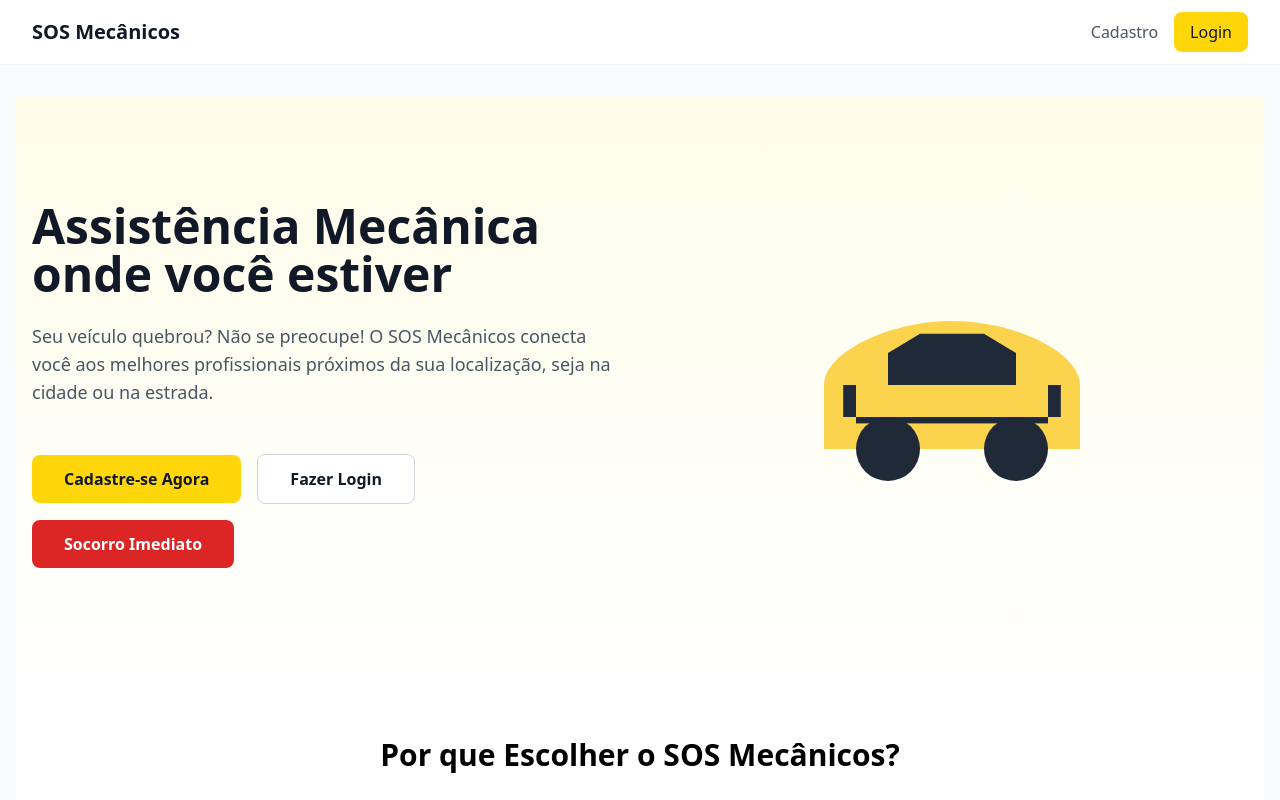
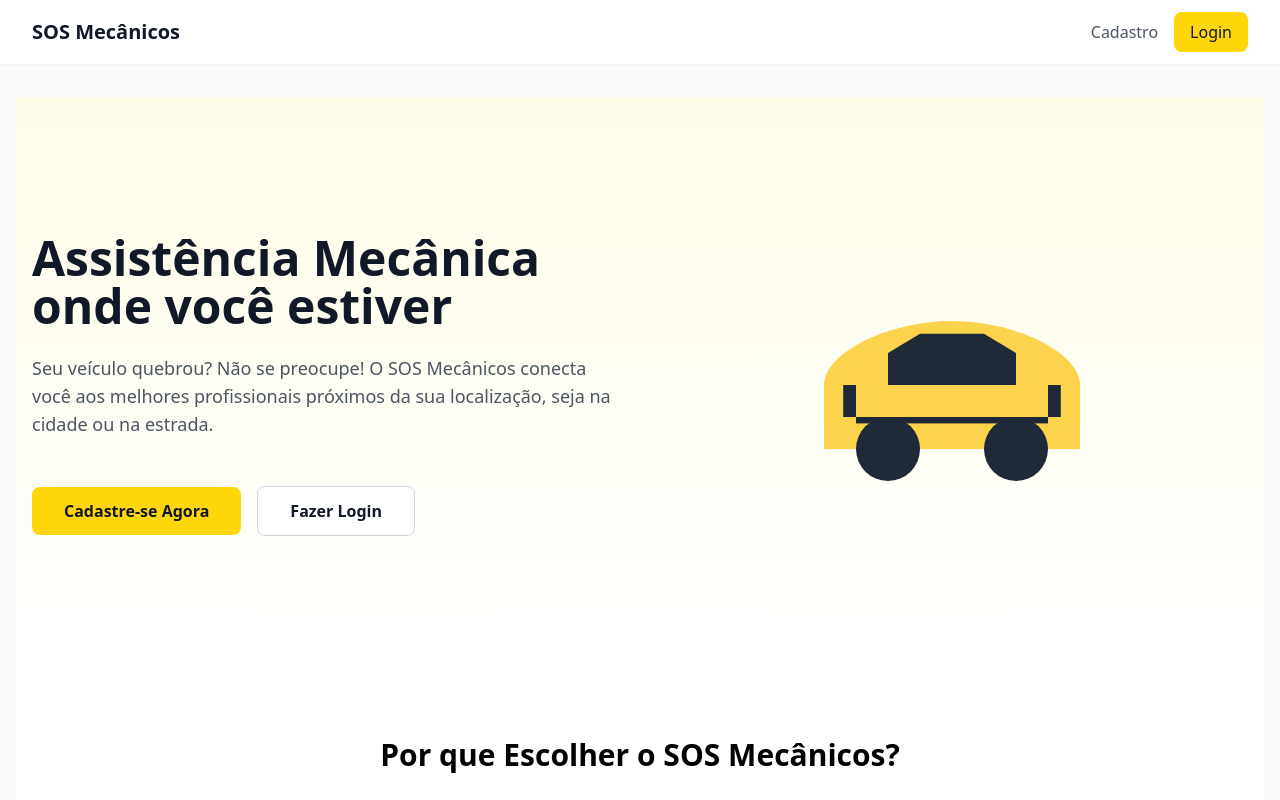
Before and after one commit to Zoemateus324/sosmecanicos, a React (Vite) app: page / in a window 1280 px wide. Shown: the top 800 px of the page. Built offline with nearby package versions, Linux system fonts and the light colour scheme.

Commit message:
Update Home.tsx

```diff
--- a/src/pages/Home.tsx
+++ b/src/pages/Home.tsx
@@ -47,12 +47,6 @@ export default function Home() {
                   Fazer Login
                 </button>
               </div>
-              <button
-                onClick={handleEmergency}
-                className="mt-4 px-8 py-3 bg-red-600 text-white font-semibold rounded-lg hover:bg-red-700 transition-colors"
-              >
-                Socorro Imediato
-              </button>
             </div>
             <div className="relative">
               <img
```
